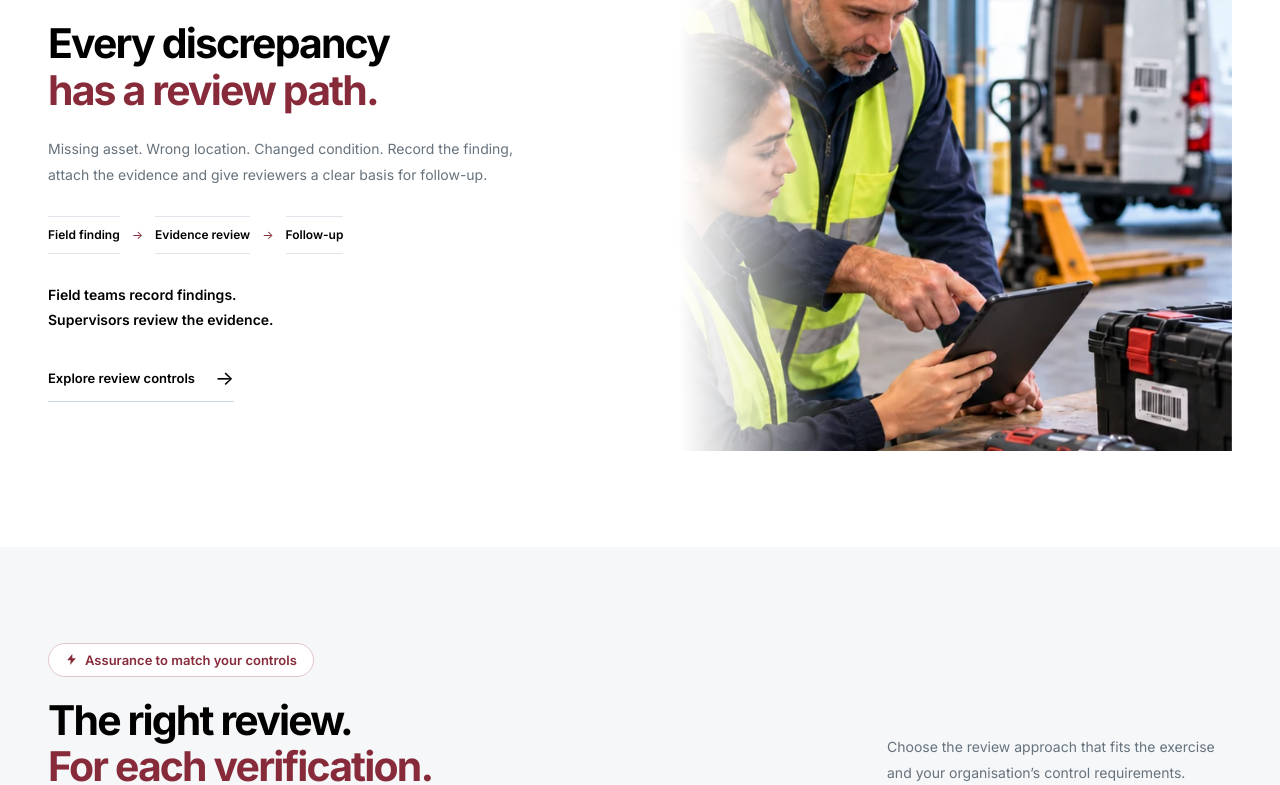
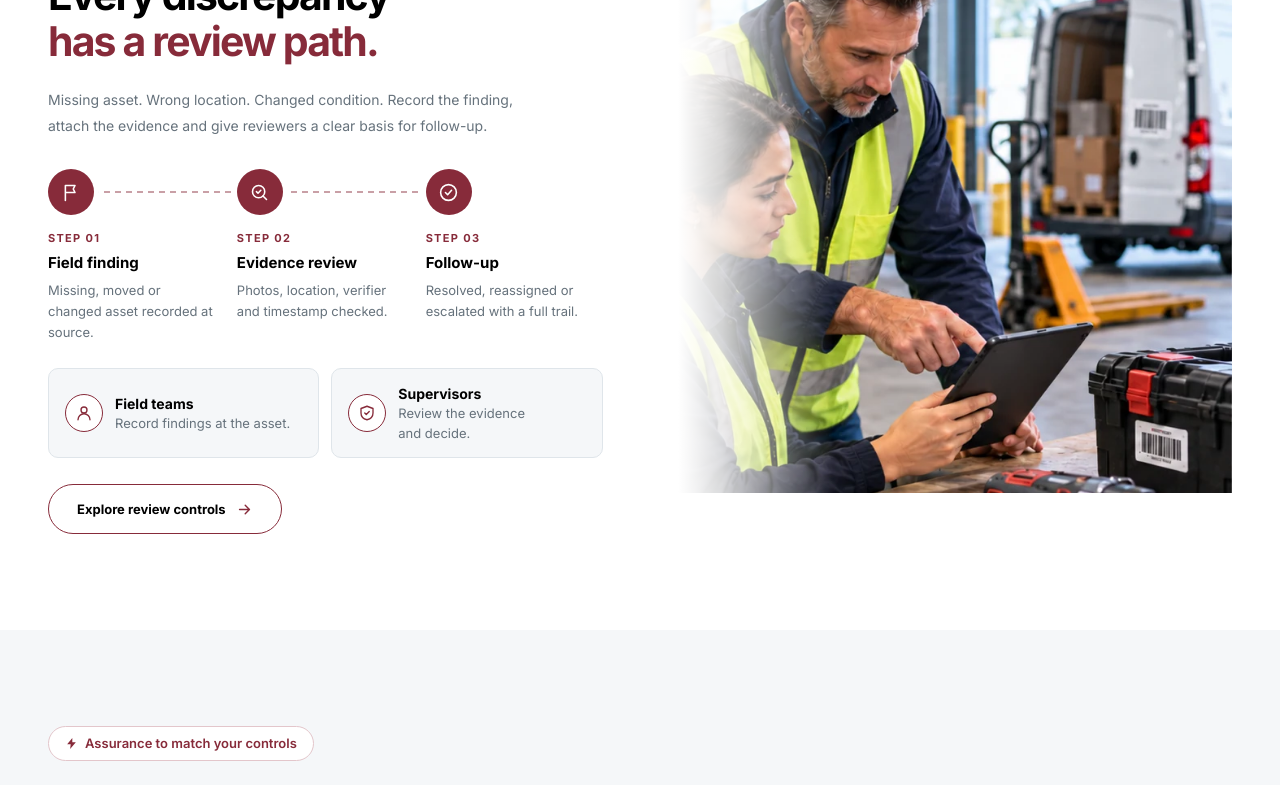
Before and after one commit to raiabhimanyu411-create/assetskount, a React (Vite) app in the folder client/: page / in a window 1280 px wide. Shown: the part 5125-5910 px from the top of the page. Built offline with nearby package versions, Linux system fonts and the light colour scheme.

Commit message:
new fetures

```diff
--- a/client/src/pages/Home.module.css
+++ b/client/src/pages/Home.module.css
@@ -1176,6 +1176,100 @@
   .rtProps article + article { border-left: 0; }
 }
 
+/* Exceptions: connected review flow, role cards and an outlined call to action. */
+.reviewFlow {
+  position: relative;
+  display: grid;
+  grid-template-columns: repeat(3, 1fr);
+  gap: 12px;
+  margin: 30px 0 0;
+  padding: 0;
+  list-style: none;
+}
+
+.reviewFlow::before {
+  content: "";
+  position: absolute;
+  top: 22px;
+  left: 23px;
+  right: calc(33.333% - 31px);
+  height: 2px;
+  background: repeating-linear-gradient(90deg, var(--secondary) 0 6px, transparent 6px 11px);
+  opacity: .45;
+}
+
+.reviewFlow li { position: relative; display: flex; flex-direction: column; padding-right: 8px; }
+.reviewFlow small { margin-top: 14px; font-size: 11px; font-weight: 700; letter-spacing: .12em; text-transform: uppercase; color: var(--secondary); }
+.reviewFlow strong { margin-top: 4px; font-size: 15px; color: #000; }
+.reviewFlow span { margin-top: 4px; font-size: 13px; line-height: 1.6; color: var(--muted); }
+
+.flowIcon { position: relative; z-index: 1; display: grid; place-items: center; width: 46px; height: 46px; border-radius: 50%; background: var(--secondary); box-shadow: 0 0 0 5px #fff; }
+.flowIcon svg { width: 21px; height: 21px; fill: none; stroke: #fff; stroke-width: 1.8; stroke-linecap: round; stroke-linejoin: round; }
+
+.roleSplit { display: grid; grid-template-columns: 1fr 1fr; gap: 12px; margin-top: 26px; }
+.roleSplit > div { display: flex; align-items: center; gap: 12px; padding: 14px 16px; border: 1px solid var(--line); border-radius: 10px; background: var(--tint); }
+.roleSplit p { font-size: 13px; line-height: 1.5; color: var(--muted); }
+.roleSplit strong { display: block; font-size: 14px; color: #000; }
+.roleIcon { display: grid; place-items: center; flex-shrink: 0; width: 38px; height: 38px; border-radius: 50%; border: 1.5px solid var(--secondary); background: #fff; }
+.roleIcon svg { width: 18px; height: 18px; fill: none; stroke: var(--secondary); stroke-width: 1.8; stroke-linecap: round; stroke-linejoin: round; }
+
+.page .flowLink { margin-top: 26px; font-size: 14px; }
+.flowLink svg { stroke: var(--secondary); stroke-width: 2; stroke-linecap: round; stroke-linejoin: round; fill: none !important; }
+.flowLink:hover svg { stroke: #fff; }
+.exceptions .copy > a.flowLink:hover { color: #fff; }
+
+@media (max-width: 900px) {
+  .reviewFlow { grid-template-columns: 1fr; gap: 18px; }
+  .reviewFlow::before { top: 22px; bottom: 22px; left: 22px; right: auto; width: 2px; height: auto; background: repeating-linear-gradient(180deg, var(--secondary) 0 6px, transparent 6px 11px); }
+  .reviewFlow li { display: grid; grid-template-columns: 46px 1fr; column-gap: 16px; }
+  .reviewFlow li > i { grid-row: span 3; }
+  .reviewFlow small { margin-top: 0; }
+}
+
+@media (max-width: 480px) {
+  .roleSplit { grid-template-columns: 1fr; }
+}
+
+/* Delivery models: feature cards with icons and a responsibility note. */
+.featureGrid { display: grid; grid-template-columns: 1fr 1fr; gap: 12px; margin: 24px 0 18px; padding: 0; list-style: none; }
+
+.featureGrid li {
+  display: flex;
+  align-items: center;
+  gap: 12px;
+  padding: 14px;
+  border: 1px solid var(--line);
+  border-radius: 10px;
+  background: #fff;
+  font-size: 13px;
+  font-weight: 600;
+  line-height: 1.45;
+  color: #000;
+  transition: border-color .18s, box-shadow .18s, transform .18s;
+}
+
+.featureGrid li:hover { border-color: #e3c6cb; box-shadow: 0 10px 24px rgba(23, 63, 98, .08); transform: translateY(-2px); }
+
+.featureIcon { display: grid; place-items: center; flex-shrink: 0; width: 38px; height: 38px; border-radius: 9px; background: #f6ebed; }
+.featureIcon svg { width: 19px; height: 19px; fill: none; stroke: var(--secondary); stroke-width: 1.8; stroke-linecap: round; stroke-linejoin: round; }
+
+.delivery .modelResponsibility {
+  display: flex;
+  align-items: center;
+  gap: 10px;
+  padding: 11px 14px;
+  border-radius: 8px;
+  background: #fff;
+  border: 1px dashed #c9d3dc;
+}
+
+.noteIcon { display: grid; place-items: center; flex-shrink: 0; }
+.noteIcon svg { width: 18px; height: 18px; fill: none; stroke: var(--secondary); stroke-width: 1.8; stroke-linecap: round; stroke-linejoin: round; }
+
+@media (max-width: 480px) {
+  .featureGrid { grid-template-columns: 1fr; }
+}
+
 /* One size for every bullet list (title + line below), matching The Asset Reality Gap.
    Placed last so it holds at every breakpoint. */
 .page .issueList strong,
--- a/client/src/pages/HomePage.jsx
+++ b/client/src/pages/HomePage.jsx
@@ -90,6 +90,17 @@ const rtLocations = [
   ["IT Department", 0, 8, "Not Started"],
 ];
 
+const reviewFlow = [
+  ["Field finding", "Missing, moved or changed asset recorded at source.", <path d="M5 21V4M5 4h11l-2 4 2 4H5" />],
+  ["Evidence review", "Photos, location, verifier and timestamp checked.", <><circle cx="11" cy="11" r="7" /><path d="m20 20-4-4M8.5 11l1.8 1.8 3.2-3.3" /></>],
+  ["Follow-up", "Resolved, reassigned or escalated with a full trail.", <><circle cx="12" cy="12" r="9" /><path d="m8.5 12 2.5 2.5 4.5-5" /></>],
+];
+
+const reviewRoles = [
+  ["Field teams", "Record findings at the asset.", <><circle cx="12" cy="8" r="4" /><path d="M4 21a8 8 0 0 1 16 0" /></>],
+  ["Supervisors", "Review the evidence and decide.", <path d="M12 3 4 6v6c0 5 3.5 8 8 9 4.5-1 8-4 8-9V6l-8-3ZM9 12l2 2 4-4" />],
+];
+
 const stages = [
   { name: "Scope", icon: <><circle cx="12" cy="12" r="9" /><circle cx="12" cy="12" r="5" /><circle cx="12" cy="12" r="1" /></>, title: "Define the scope before you start.", description: "Choose the sites and asset classes, bring in the register, and agree evidence requirements and completion criteria." },
   { name: "Assign", icon: <><circle cx="9" cy="8" r="3.5" /><path d="M2.5 20a6.5 6.5 0 0 1 13 0M16 4.6a3.5 3.5 0 0 1 0 6.8M18.5 14.2a6.5 6.5 0 0 1 3 5.8" /></>, title: "Give each role a clear responsibility.", description: "Assign the people who will verify assets, review evidence and approve the outcomes for the selected exercise." },
@@ -126,7 +137,7 @@ const models = [
     note: "Our teams execute",
     title: ["Our teams lead", "your verification."],
     description: "We manage and execute the verification at your premises using ASSETKOUNT.",
-    items: ["Project management and site coordination", "Physical verification at your premises", "Evidence capture and exception review", "Reporting and agreed closeout"],
+    items: [["Project management and site coordination", <><rect x="4" y="5" width="16" height="16" rx="2" /><path d="M8 3v4M16 3v4M4 10h16M8 14h3M8 17h6" /></>], ["Physical verification at your premises", <><path d="M12 21s-7-6.2-7-11.5a7 7 0 0 1 14 0C19 14.8 12 21 12 21Z" /><circle cx="12" cy="9.5" r="2.5" /></>], ["Evidence capture and exception review", <><path d="M4 8a2 2 0 0 1 2-2h2l1.5-2h5L16 6h2a2 2 0 0 1 2 2v10a2 2 0 0 1-2 2H6a2 2 0 0 1-2-2V8Z" /><circle cx="12" cy="13" r="3.5" /></>], ["Reporting and agreed closeout", <path d="M4 20V10M10 20V4M16 20v-7M22 20H2" />]],
     responsibility: "Your team provides records, access and approvals.",
     image: "full-service",
     alt: "A service team conducting an asset verification exercise at a customer's premises",
@@ -138,7 +149,7 @@ const models = [
     note: "Your teams execute",
     title: ["Your people.", "ASSETKOUNT platform."],
     description: "Your representatives set up and verify assets on the ASSETKOUNT platform.",
-    items: ["Configure the exercise scope and roles", "Assign your teams and capture evidence", "Review findings and reconcile differences", "Approve outcomes and complete the workflow"],
+    items: [["Configure the exercise scope and roles", <path d="M4 6h10M18 6h2M4 12h4M12 12h8M4 18h12M20 18h0M14 4v4M8 10v4M16 16v4" />], ["Assign your teams and capture evidence", <><circle cx="9" cy="8" r="3.5" /><path d="M2.5 20a6.5 6.5 0 0 1 13 0M16 4.6a3.5 3.5 0 0 1 0 6.8M18.5 14.2a6.5 6.5 0 0 1 3 5.8" /></>], ["Review findings and reconcile differences", <path d="M20 11a8 8 0 0 0-14.3-4.9L4 8M4 4v4h4M4 13a8 8 0 0 0 14.3 4.9L20 16M20 20v-4h-4" />], ["Approve outcomes and complete the workflow", <><circle cx="12" cy="12" r="9" /><path d="m8.5 12 2.5 2.5 4.5-5" /></>]],
     responsibility: "Customer-led execution using ASSETKOUNT.",
     image: "self-service",
     alt: "A customer employee uses a smartphone to verify a tagged printer",
@@ -275,8 +286,8 @@ function Controls() {
           <div>
             <Badge>Assurance to match your controls</Badge>
             <h2 id="controls-title">The right review.<br /><em>For each verification.</em></h2>
+            <p className={styles.journeyIntro}>Choose the review approach that fits the exercise and your organisation’s control requirements.</p>
           </div>
-          <p>Choose the review approach that fits the exercise and your organisation’s control requirements.</p>
         </div>
         <div className={styles.controlsLayout}>
           <div>
@@ -328,8 +339,8 @@ function Delivery() {
           <div>
             <Badge>Two ways to work with <Brand /></Badge>
             <h2 id="delivery-title">One platform.<br /><em>Your delivery model.</em></h2>
+            <p className={styles.journeyIntro}>Choose who leads the exercise. Keep physical evidence, review and reconciliation at the centre.</p>
           </div>
-          <p>Choose who leads the exercise. Keep physical evidence, review and reconciliation at the centre.</p>
         </div>
         <div className={styles.deliverySelector} role="tablist" aria-label="Delivery models">
           {models.map((item, index) => (
@@ -355,10 +366,15 @@ function Delivery() {
           <div className={styles.copy}>
             <h3 className={styles.modelTitle}>{withBrand(model.title[0])}<br />{withBrand(model.title[1])}</h3>
             <p className={styles.body}>{withBrand(model.description)}</p>
-            <ul className={styles.checkList}>
-              {model.items.map((item) => <li key={item}>{item}</li>)}
+            <ul className={styles.featureGrid}>
+              {model.items.map(([item, icon]) => (
+                <li key={item}><Icon className={styles.featureIcon}>{icon}</Icon><span>{item}</span></li>
+              ))}
             </ul>
-            <p className={styles.modelResponsibility}>{withBrand(model.responsibility)}</p>
+            <p className={styles.modelResponsibility}>
+              <Icon className={styles.noteIcon}><><circle cx="12" cy="12" r="9" /><path d="M12 11v5M12 8h.01" /></></Icon>
+              {withBrand(model.responsibility)}
+            </p>
             <button className={site.textLink} type="button" onClick={() => openEnquiry(model.enquiry)}>
               Discuss {model.name} <span aria-hidden="true">→</span>
             </button>
@@ -598,7 +614,7 @@ function HomePage() {
             </div>
           </Slide>
           <div className={styles.copy}>
-            <Badge>Verification at the asset</Badge>
+            <Badge>Verification at the Asset</Badge>
             <h2 id="mobile-title">A smartphone connects<br />the asset <em>to its evidence.</em></h2>
             <p className={styles.body}>Bring the verification record to the physical asset. Capture the findings where the asset stands, with the context reviewers need.</p>
             <ul className={`${styles.numberedList} ${styles.iconList}`}>
@@ -623,11 +639,25 @@ function HomePage() {
             </p>
             <h2 id="exceptions-title">Every discrepancy<br /><em>has a review path.</em></h2>
             <p className={styles.body}>Missing asset. Wrong location. Changed condition. Record the finding, attach the evidence and give reviewers a clear basis for follow-up.</p>
-            <div className={styles.reviewPath}>
-              <span>Field finding</span><i aria-hidden="true">→</i><span>Evidence review</span><i aria-hidden="true">→</i><span>Follow-up</span>
+            <ol className={styles.reviewFlow}>
+              {reviewFlow.map(([title, text, icon], index) => (
+                <li key={title}>
+                  <Icon className={styles.flowIcon}>{icon}</Icon>
+                  <small>Step {pad(index)}</small>
+                  <strong>{title}</strong>
+                  <span>{text}</span>
+                </li>
+              ))}
+            </ol>
+            <div className={styles.roleSplit}>
+              {reviewRoles.map(([who, task, icon]) => (
+                <div key={who}><Icon className={styles.roleIcon}>{icon}</Icon><p><strong>{who}</strong>{task}</p></div>
+              ))}
             </div>
-            <p className={styles.closingLine}>Field teams record findings.<br />Supervisors review the evidence.</p>
-            <Link className={site.textLink} to="/#controls">Explore review controls <span aria-hidden="true">→</span></Link>
+            <Link className={`${styles.pillOutline} ${styles.flowLink}`} to="/#controls">
+              Explore review controls
+              <svg viewBox="0 0 24 24" aria-hidden="true"><path d="M5 12h14M13 6l6 6-6 6" /></svg>
+            </Link>
           </div>
           <Slide name="exceptions" className={styles.exceptionsArt} alt="A warehouse verifier and supervisor examine asset findings together on a tablet" />
         </div>
```
